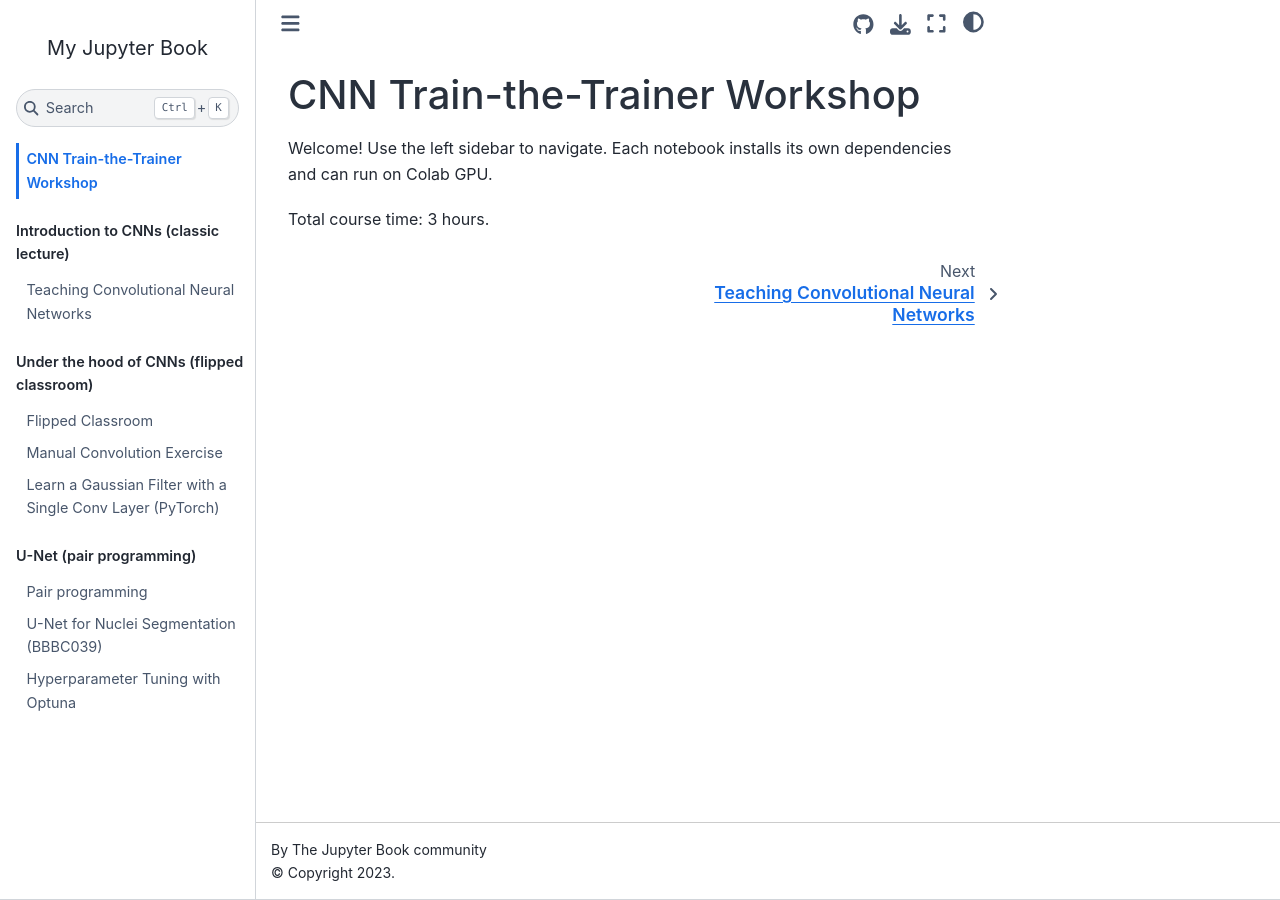
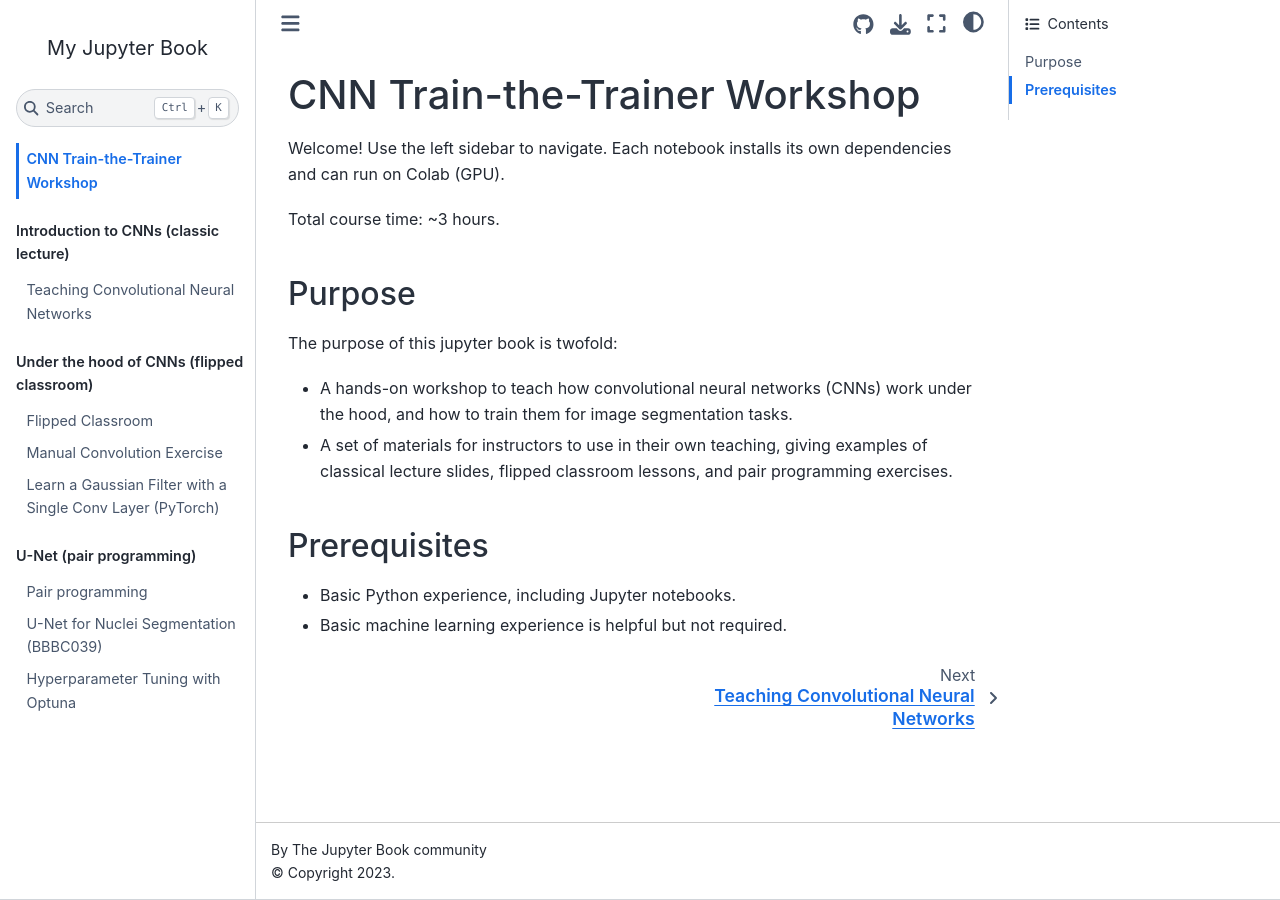
Before and after one commit to thawn/ttt-workshop-cnn, a Jupyter Book: the page built from book/intro.md, in a window 1280 px wide. Built offline with Jupyter Book 1.0.4 settings and Sphinx 7.4.7 and the Sphinx Book theme 1.1.4, drawn with Linux system fonts in a browser that asks for light colours; pages that are not in the unit, such as notebooks, are missing from menus.

Commit message:
added purpose and prerequisites

```diff
--- a/book/intro.md
+++ b/book/intro.md
@@ -1,6 +1,18 @@
 # CNN Train-the-Trainer Workshop
 
 
-Welcome! Use the left sidebar to navigate. Each notebook installs its own dependencies and can run on Colab GPU.
+Welcome! Use the left sidebar to navigate. Each notebook installs its own dependencies and can run on Colab (GPU).
 
-Total course time: 3 hours.
+Total course time: ~3 hours.
+
+## Purpose
+
+The purpose of this jupyter book is twofold:
+
+* A hands-on workshop to teach how convolutional neural networks (CNNs) work under the hood, and how to train them for image segmentation tasks.
+* A set of materials for instructors to use in their own teaching, giving examples of classical lecture slides, flipped classroom lessons, and pair programming exercises.
+
+## Prerequisites
+
+* Basic Python experience, including Jupyter notebooks.
+* Basic machine learning experience is helpful but not required.
```
Also changed, not shown: README.md (+12 -8 lines).
